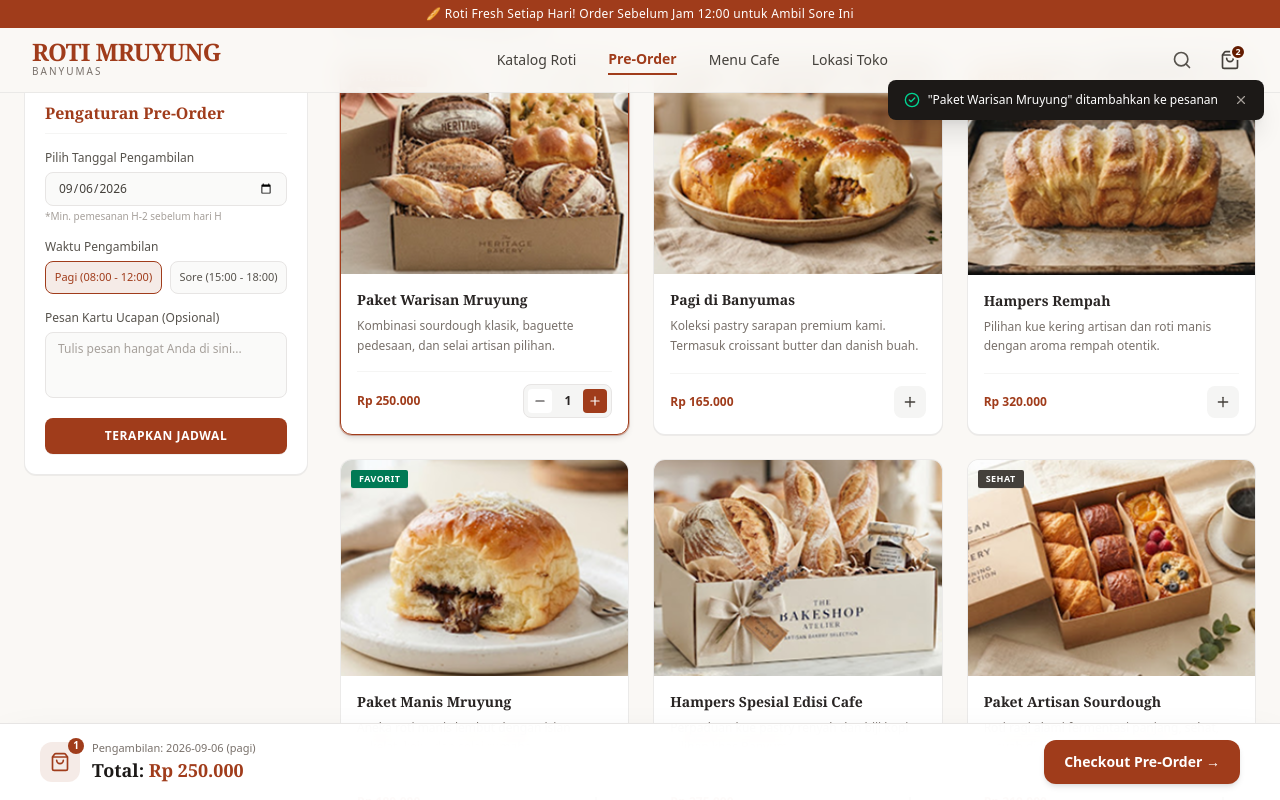
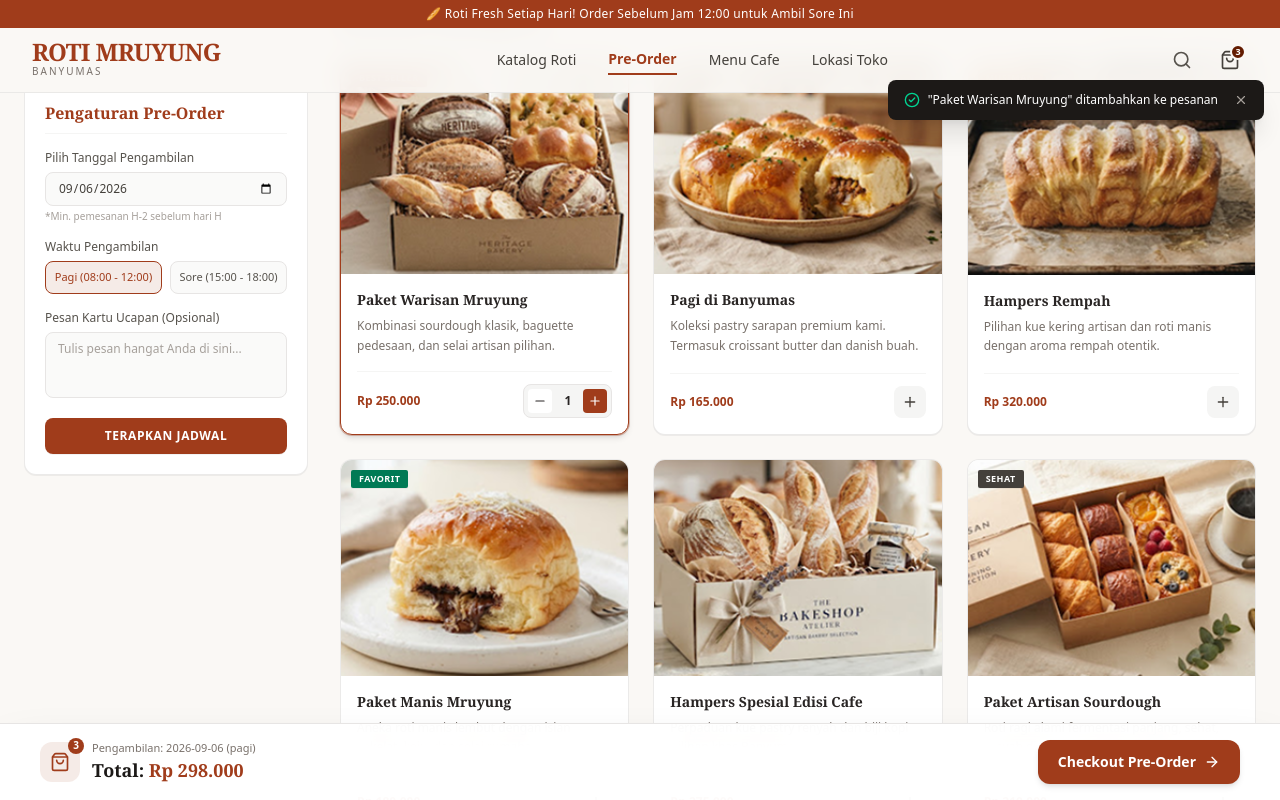
Before and after one commit to Epan0310/Website_RotiMruyungBMS, a Next.js app: page /pre-order in a window 1280 px wide. Both pictures are taken after a click on the button 596 px from the left and 907 px from the top of the page. Shown: the part 507-1307 px from the top of the page. Built offline with nearby package versions, Linux system fonts and the light colour scheme.

Commit message:
fix: connect pre-order page to global cart context and enable checkout navigation

```diff
--- a/app/pre-order/page.tsx
+++ b/app/pre-order/page.tsx
@@ -1,15 +1,25 @@
 "use client";
 
 import { useState } from "react";
-import { Plus, Minus, ShoppingBag, CheckCircle2, X } from "lucide-react";
+import Link from "next/link";
+import {
+  Plus,
+  Minus,
+  ShoppingBag,
+  CheckCircle2,
+  X,
+  ArrowRight,
+} from "lucide-react";
+import { useCart } from "@/context/CartContext";
 
 export default function PreOrderPage() {
   const [pickupDate, setPickupDate] = useState("2026-09-06");
   const [pickupTime, setPickupTime] = useState<"pagi" | "sore">("pagi");
   const [greetingCard, setGreetingCard] = useState("");
 
-  // State Interaktif
-  const [cart, setCart] = useState<{ [key: string]: number }>({});
+  // Ambil state dan fungsi dari Context Global
+  const { cart, addToCart, updateQuantity, totalItems } = useCart();
+
   const [isScheduleSaved, setIsScheduleSaved] = useState(false);
   const [toastMessage, setToastMessage] = useState<string | null>(null);
 
@@ -21,6 +31,7 @@
         "Kombinasi sourdough klasik, baguette pedesaan, dan selai artisan pilihan.",
       price: 250000,
       image: "/images/roti-4.png",
+      category: "Pre-Order Hampers",
       badge: "BEST SELLER",
       badgeBg: "bg-[#A03C1B]",
     },
@@ -31,6 +42,7 @@
         "Koleksi pastry sarapan premium kami. Termasuk croissant butter dan danish buah.",
       price: 165000,
       image: "/images/roti-2.png",
+      category: "Pre-Order Hampers",
       badge: null,
       badgeBg: "",
     },
@@ -41,6 +53,7 @@
         "Pilihan kue kering artisan dan roti manis dengan aroma rempah otentik.",
       price: 320000,
       image: "/images/roti-3.png",
+      category: "Pre-Order Hampers",
       badge: "MUSIMAN",
       badgeBg: "bg-amber-700",
     },
@@ -51,6 +64,7 @@
         "Aneka roti manis lembut dengan isian cokelat, keju, dan selai rumahan.",
       price: 180000,
       image: "/images/roti-1.png",
+      category: "Pre-Order Hampers",
       badge: "FAVORIT",
       badgeBg: "bg-emerald-700",
     },
@@ -61,6 +75,7 @@
         "Perpaduan kue pastry renyah dan biji kopi pilihan khas Banyumas.",
       price: 275000,
       image: "/images/roti-5.png",
+      category: "Pre-Order Hampers",
       badge: null,
       badgeBg: "",
     },
@@ -71,6 +86,7 @@
         "Roti ragi alami fermentasi panjang, sehat, renyah di luar dan lembut di dalam.",
       price: 210000,
       image: "/images/roti-6.png",
+      category: "Pre-Order Hampers",
       badge: "SEHAT",
       badgeBg: "bg-stone-700",
     },
@@ -81,6 +97,7 @@
         "Porsi lengkap isi 12 varian roti terbaik Mruyung untuk acara keluarga.",
       price: 450000,
       image: "/images/roti-7.png",
+      category: "Pre-Order Hampers",
       badge: "HEMAT",
       badgeBg: "bg-[#A03C1B]",
     },
@@ -92,32 +109,23 @@
     setTimeout(() => setToastMessage(null), 3000);
   };
 
-  // Handler Tambah/Kurang Cart
-  const updateQuantity = (id: string, delta: number, name: string) => {
-    setCart((prev) => {
-      const currentQty = prev[id] || 0;
-      const newQty = currentQty + delta;
-
-      if (newQty <= 0) {
-        const updatedCart = { ...prev };
-        delete updatedCart[id];
-        showToast(`"${name}" dihapus dari daftar`);
-        return updatedCart;
-      }
-
-      if (delta > 0 && currentQty === 0) {
-        showToast(`"${name}" ditambahkan ke pesanan`);
-      }
-
-      return { ...prev, [id]: newQty };
+  // Handler Tambah Produk ke Context
+  const handleAddItem = (item: (typeof hampersList)[0]) => {
+    addToCart({
+      id: item.id,
+      name: item.name,
+      price: item.price,
+      image: item.image,
+      category: item.category,
     });
+    showToast(`"${item.name}" ditambahkan ke pesanan`);
   };
 
-  // Hitung Total Produk & Harga
-  const totalItems = Object.values(cart).reduce((sum, qty) => sum + qty, 0);
-  const totalPrice = hampersList.reduce((sum, item) => {
-    return sum + (cart[item.id] || 0) * item.price;
-  }, 0);
+  // Hitung Total Harga
+  const totalPrice = cart.reduce(
+    (sum, item) => sum + item.price * item.quantity,
+    0,
+  );
 
   const handleApplySchedule = (e: React.FormEvent) => {
     e.preventDefault();
@@ -281,7 +289,8 @@
             {/* Grid Koleksi */}
             <div className="grid grid-cols-1 sm:grid-cols-2 md:grid-cols-3 gap-4 sm:gap-6">
               {hampersList.map((item) => {
-                const qty = cart[item.id] || 0;
+                const cartItem = cart.find((i) => i.id === item.id);
+                const qty = cartItem ? cartItem.quantity : 0;
 
                 return (
                   <div
@@ -328,9 +337,7 @@
                         {qty === 0 ? (
                           <button
                             type="button"
-                            onClick={() =>
-                              updateQuantity(item.id, 1, item.name)
-                            }
+                            onClick={() => handleAddItem(item)}
                             className="w-8 h-8 bg-stone-100 hover:bg-[#A03C1B] hover:text-white text-stone-700 rounded-lg flex items-center justify-center transition cursor-pointer active:scale-95"
                           >
                             <Plus className="w-4 h-4" />
@@ -339,9 +346,7 @@
                           <div className="flex items-center gap-2 bg-stone-100 p-1 rounded-lg border border-stone-200">
                             <button
                               type="button"
-                              onClick={() =>
-                                updateQuantity(item.id, -1, item.name)
-                              }
+                              onClick={() => updateQuantity(item.id, -1)}
                               className="w-6 h-6 bg-white hover:bg-stone-200 text-stone-800 rounded flex items-center justify-center transition cursor-pointer"
                             >
                               <Minus className="w-3.5 h-3.5" />
@@ -351,9 +356,7 @@
                             </span>
                             <button
                               type="button"
-                              onClick={() =>
-                                updateQuantity(item.id, 1, item.name)
-                              }
+                              onClick={() => updateQuantity(item.id, 1)}
                               className="w-6 h-6 bg-[#A03C1B] text-white rounded flex items-center justify-center transition cursor-pointer hover:bg-[#853014]"
                             >
                               <Plus className="w-3.5 h-3.5" />
@@ -394,13 +397,14 @@
               </div>
             </div>
 
-            <button
-              type="button"
-              onClick={() => showToast("Lanjut ke Halaman Checkout...")}
+            {/* Tombol ke Halaman Keranjang / Checkout */}
+            <Link
+              href="/cart"
               className="bg-[#A03C1B] hover:bg-[#853014] text-white text-xs sm:text-sm font-bold px-5 py-3 rounded-xl transition shadow-md active:scale-95 cursor-pointer flex items-center gap-2"
             >
-              Checkout Pre-Order →
-            </button>
+              <span>Checkout Pre-Order</span>
+              <ArrowRight className="w-4 h-4" />
+            </Link>
           </div>
         </div>
       )}
```
